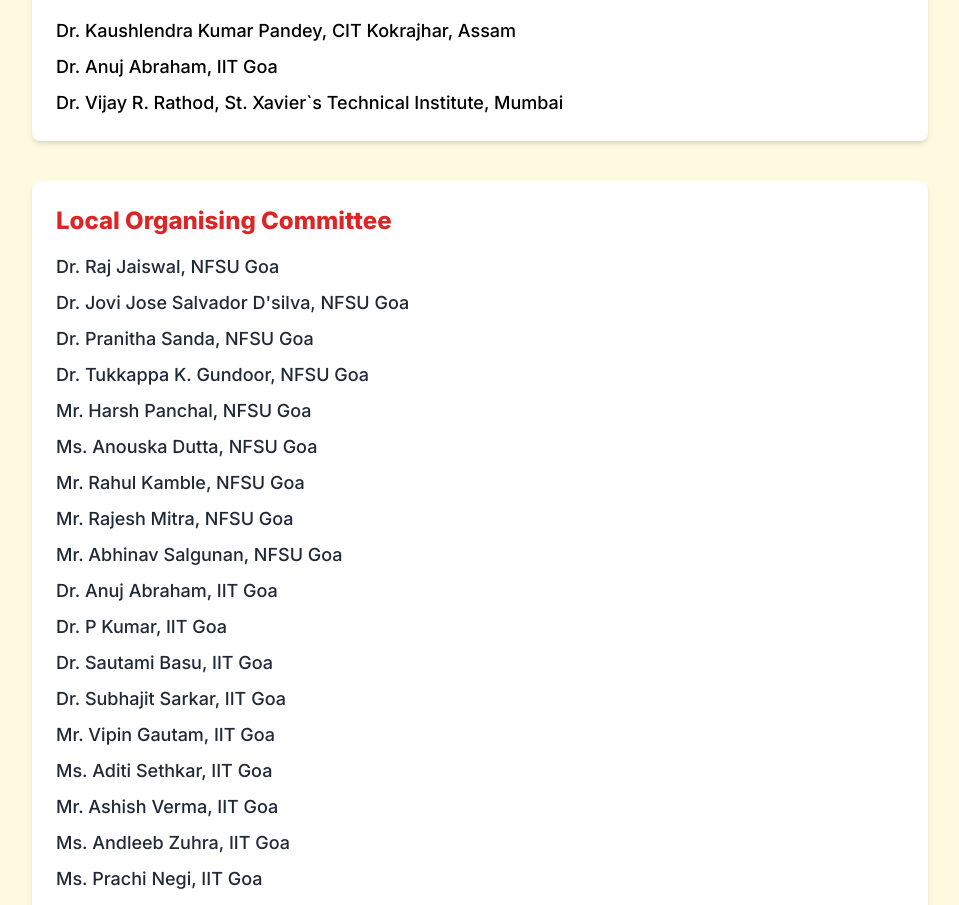
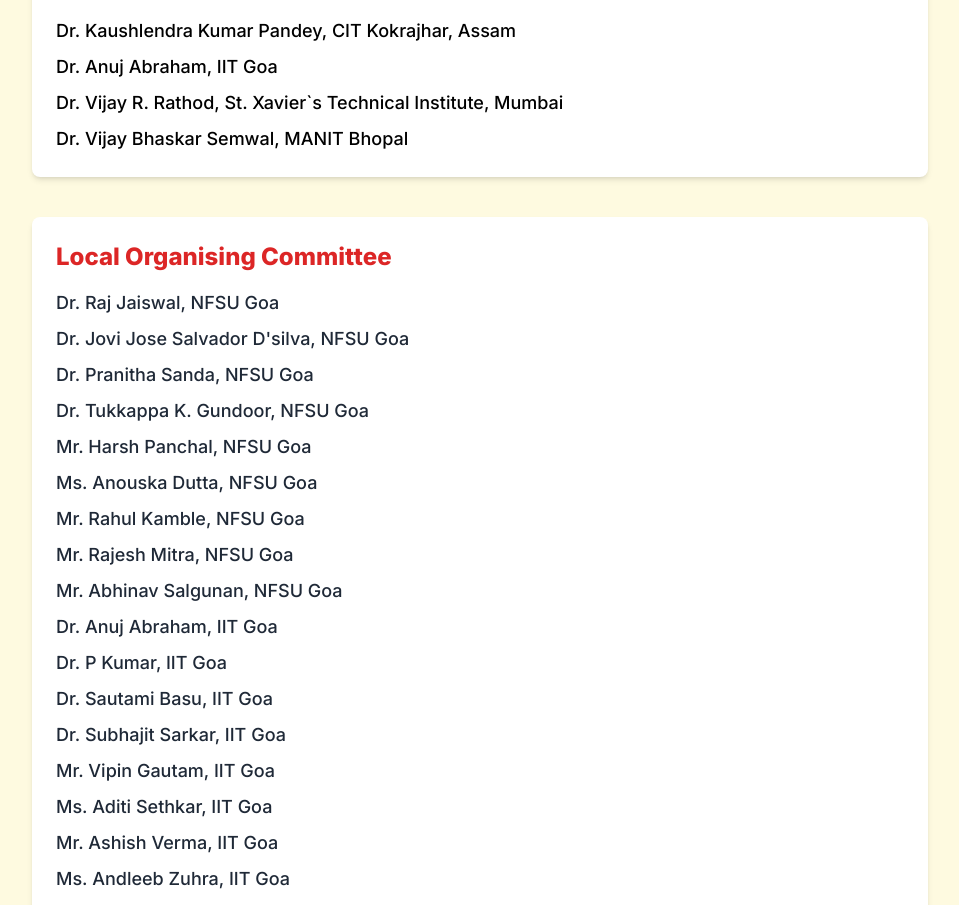
Before and after one commit to ictcon-cit/ictcon_2026, a Next.js app: page /committee in a window 1280 px wide. Shown: the part 1931-2836 px from the top of the page, without its empty margins (160-1119 px from the left). Built offline with nearby package versions, Linux system fonts and the light colour scheme.

Commit message:
Update page.tsx

```diff
--- a/src/app/committee/page.tsx
+++ b/src/app/committee/page.tsx
@@ -98,6 +98,7 @@
             <div>Dr. Kaushlendra Kumar Pandey, CIT Kokrajhar, Assam</div>
             <div>Dr. Anuj Abraham, IIT Goa</div>
             <div>Dr. Vijay R. Rathod, St. Xavier`s Technical Institute, Mumbai</div>
+            <div>Dr. Vijay Bhaskar Semwal, MANIT Bhopal </div>
           </div>
         </div>
 
```
